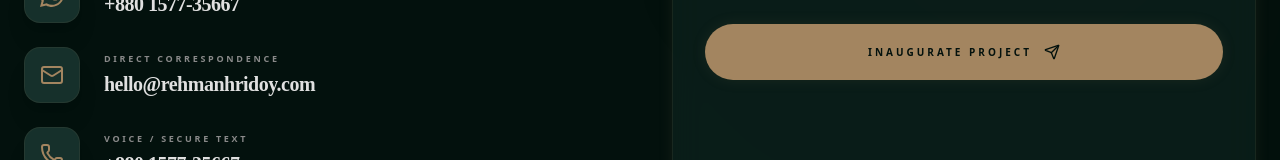
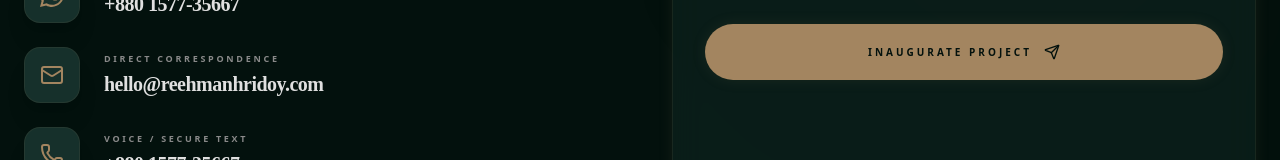
Before and after one commit to ayeshaakter124/new-1, a React (Vite) app: page / in a window 1280 px wide. Shown: the part 6028-6188 px from the top of the page. Built offline with nearby package versions, Linux system fonts and the light colour scheme.

Commit message:
Add files via upload

```diff
--- a/src/components/Contact.tsx
+++ b/src/components/Contact.tsx
@@ -89,7 +89,7 @@ export default function Contact() {
                 </div>
                 <div>
                   <p className="text-[7px] sm:text-[9px] text-text-muted uppercase font-bold tracking-[0.3em] mb-1">Direct Correspondence</p>
-                  <p className="text-base sm:text-xl font-display font-bold text-text-pure tracking-tight">hello@rehmanhridoy.com</p>
+                  <p className="text-base sm:text-xl font-display font-bold text-text-pure tracking-tight">hello@reehmanhridoy.com</p>
                 </div>
               </div>
 
```
